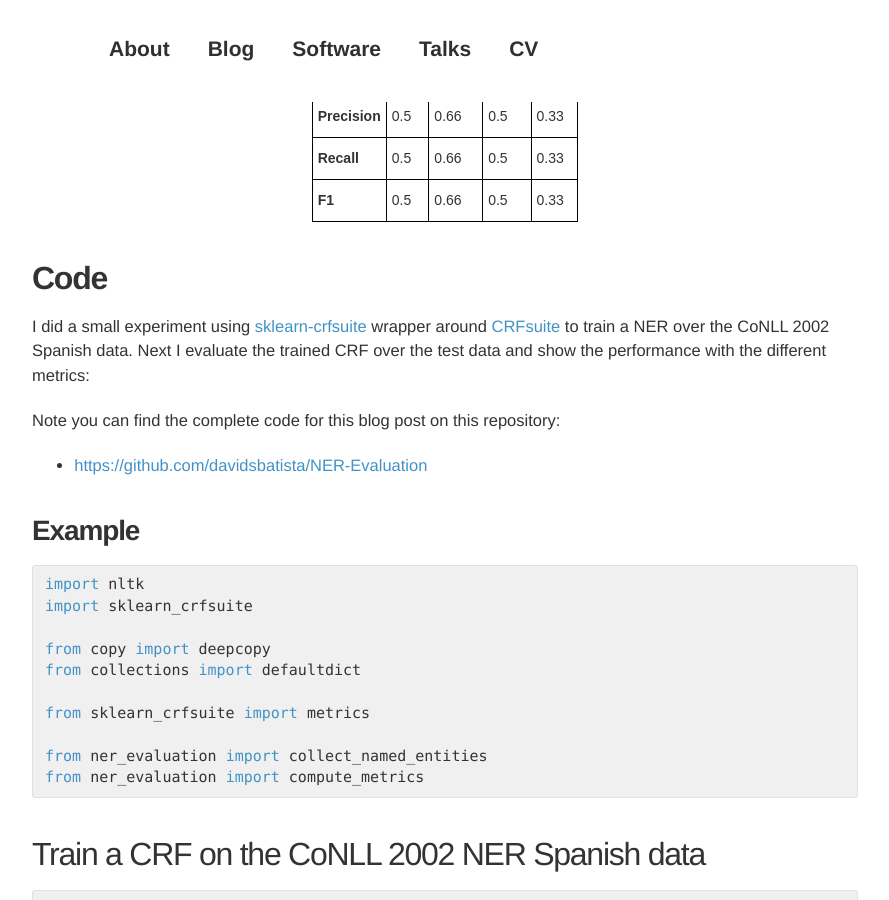
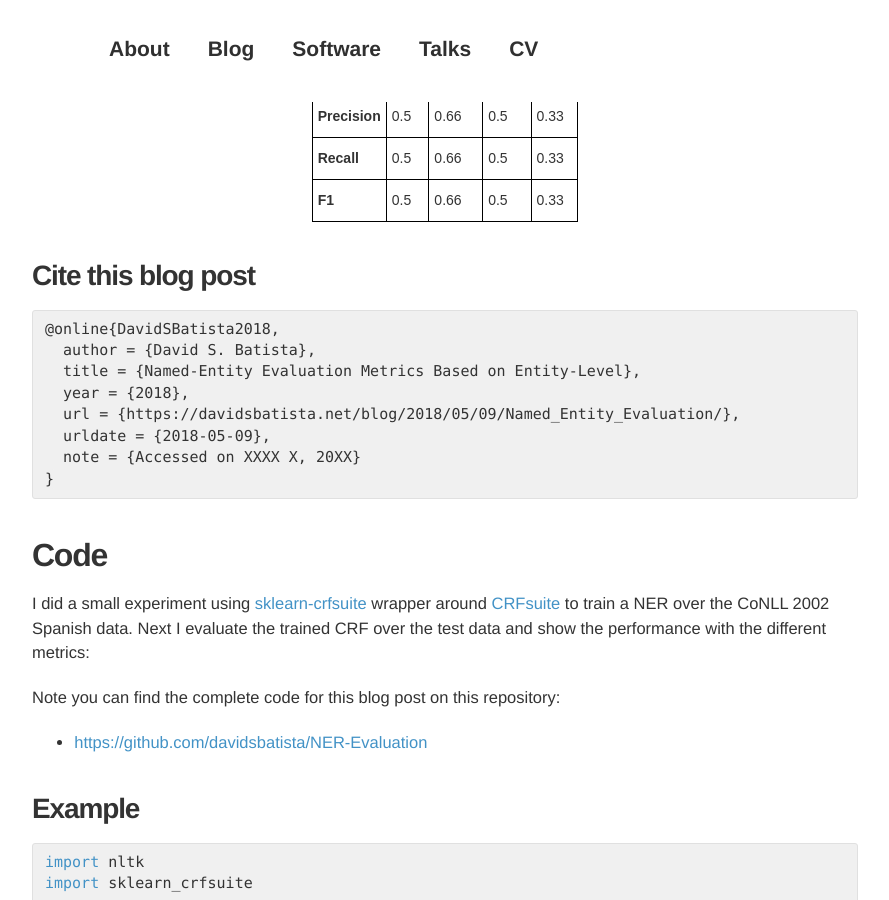
Before and after one commit to davidsbatista/davidsbatista.net, a Jekyll site: the page built from _posts/2018-05-09-Named_Entity_Evaluation.md, in a window 1280 px wide and 900 px high, scrolled down 5965 px. Shown: the whole window, without its empty margins (195-1084 px from the left). Built offline with Jekyll 4.4.1, drawn with Linux system fonts in a browser that asks for light colours; nearby versions of some CDN libraries; comment, search, counter and statistics services are not loaded.

Commit message:
adding cite to blog post

````diff
--- a/_posts/2018-05-09-Named_Entity_Evaluation.md
+++ b/_posts/2018-05-09-Named_Entity_Evaluation.md
@@ -563,6 +563,21 @@ Putting all together:
 </table>
 </center>
 
+### __Cite this blog post__
+
+```
+@online{DavidSBatista2018,
+  author = {David S. Batista},
+  title = {Named-Entity Evaluation Metrics Based on Entity-Level},
+  year = {2018},
+  url = {https://davidsbatista.net/blog/2018/05/09/Named_Entity_Evaluation/},
+  urldate = {2018-05-09},
+  note = {Accessed on XXXX X, 20XX}
+}
+```
+
+
+
 ## __Code__
 
 I did a small experiment using [sklearn-crfsuite](https://sklearn-crfsuite.readthedocs.io/en/latest/) wrapper around [CRFsuite](http://www.chokkan.org/software/crfsuite/) to train a NER over the CoNLL 2002 Spanish data. Next I evaluate the trained CRF over the test data and show the performance with the different metrics:
````
